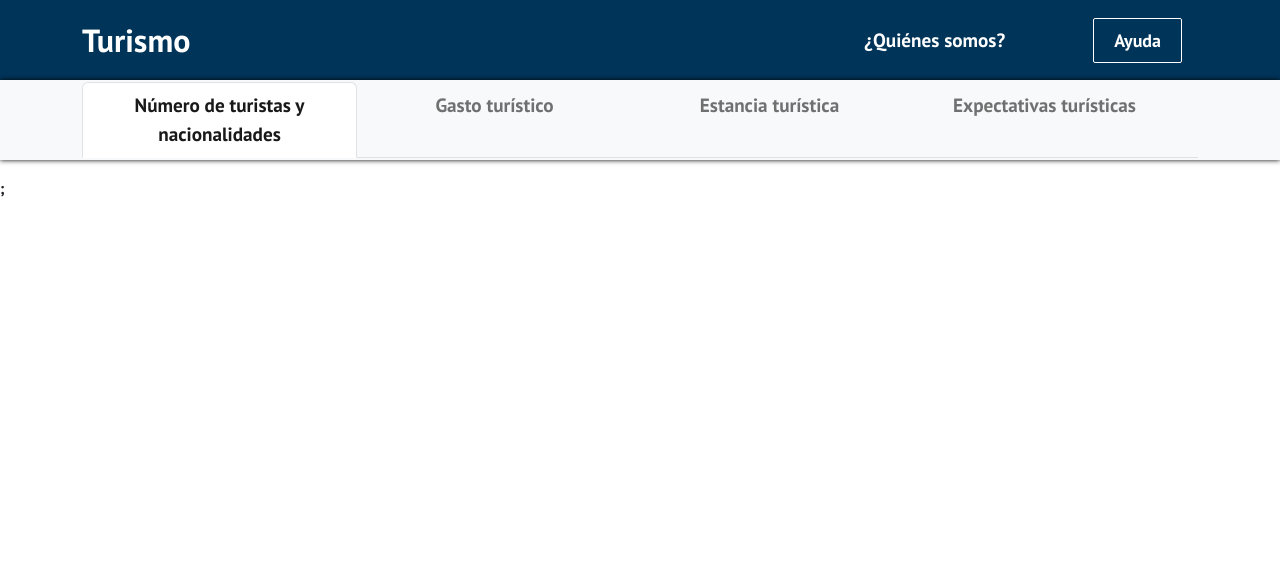
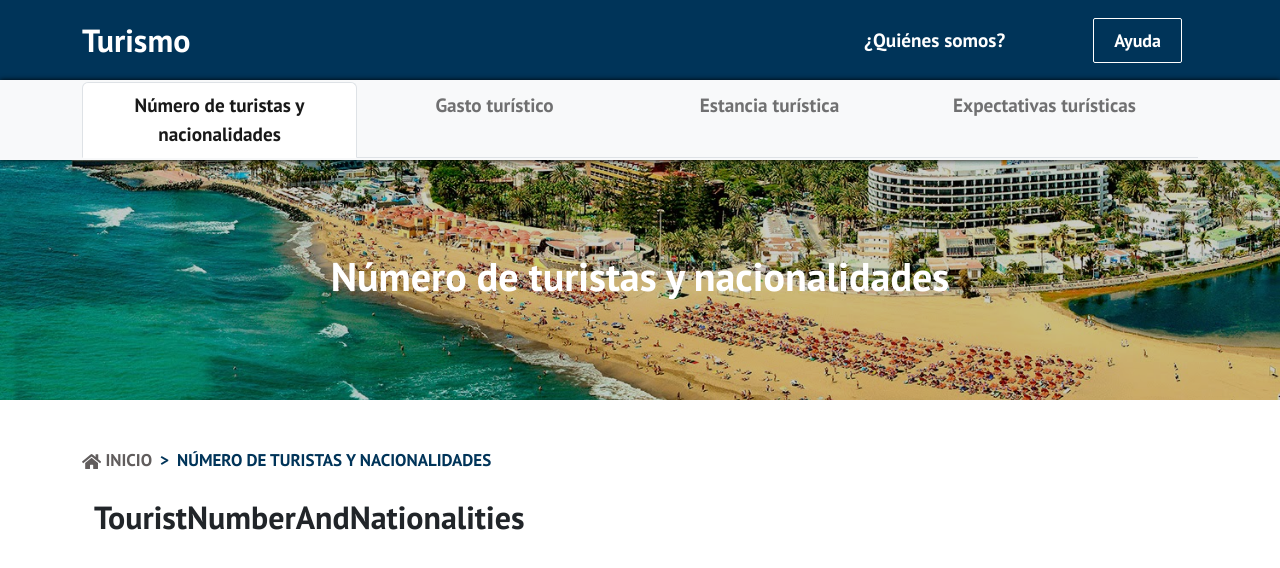
Before and after one commit to alu0101217741/TFG-DATUR-Frontend-Web, a React (Create React App) app: page /numero-de-turistas-y-nacionalidades in a window 1280 px wide. Shown: the top 568 px of the page. Built offline with nearby package versions, Linux system fonts and the light colour scheme.

Commit message:
feat: add breadcrum in tourist and nationalities page

```diff
--- a/package.json
+++ b/package.json
@@ -10,6 +10,7 @@
     "react": "^18.2.0",
     "react-bootstrap": "^2.4.0",
     "react-dom": "^18.2.0",
+    "react-icons": "^4.4.0",
     "react-router-dom": "^6.3.0",
     "react-scripts": "5.0.1",
     "web-vitals": "^2.1.4"
--- /dev/null
+++ b/src/components/Breadcrumb.css
@@ -0,0 +1,19 @@
+.breadcrumb-item + .breadcrumb-item::before {
+  color: var(--bs-breadcrumb-divider-color);
+  content: var(--bs-breadcrumb-divider, ">");
+}
+
+.breadcrumb {
+  --bs-breadcrumb-divider-color: rgb(0, 52, 89);
+  --bs-breadcrumb-item-active-color: rgb(0, 52, 89);
+  font-size: 17px;
+}
+
+.breadcrumb-item a {
+  color: rgb(97, 93, 93);
+  text-decoration: none;
+}
+
+.home-icon {
+  font-size: 1.2rem;
+}
--- /dev/null
+++ b/src/components/Breadcrumb.jsx
@@ -0,0 +1,24 @@
+import React from "react";
+import { Container } from "react-bootstrap";
+import Breadcrumb from "react-bootstrap/Breadcrumb";
+import { FaHome } from "react-icons/fa";
+import "./Breadcrumb.css";
+
+function BreadCrumb() {
+  return (
+    <div>
+      <Container className="mt-5">
+        <Breadcrumb>
+          <Breadcrumb.Item href="/">
+            <FaHome className="home-icon" /> INICIO
+          </Breadcrumb.Item>
+          <Breadcrumb.Item href="/numero-de-turistas-y-nacionalidades" active>
+            NÚMERO DE TURISTAS Y NACIONALIDADES
+          </Breadcrumb.Item>
+        </Breadcrumb>
+      </Container>
+    </div>
+  );
+}
+
+export default BreadCrumb;
--- a/src/components/SectionNavbar.jsx
+++ b/src/components/SectionNavbar.jsx
@@ -6,7 +6,7 @@ import Navbar from "react-bootstrap/Navbar";
 function SectionNavbar() {
   return (
     <div className="d-none d-lg-block">
-      <Navbar key="lg" bg="light" expand="lg" className="mb-3">
+      <Navbar key="lg" bg="light" expand="lg">
         <Container fluid>
           <Container>
             <Nav
--- /dev/null
+++ b/src/components/TouristNumberAndNationalitiesContent.jsx
@@ -0,0 +1,16 @@
+import React from "react";
+import { Container } from "react-bootstrap";
+
+function TouristNumberAndNationalities() {
+  return (
+    <div>
+      <Container className="mt-4">
+        <Container>
+          <h2>TouristNumberAndNationalities</h2>
+        </Container>
+      </Container>
+    </div>
+  );
+}
+
+export default TouristNumberAndNationalities;
--- /dev/null
+++ b/src/components/TouristNumberAndNationalitiesTitle.css
@@ -0,0 +1,13 @@
+.tourist-number-nationalities-container {
+  background: url("../../public/images/tourism.jpg") center center/cover
+    no-repeat;
+  color: #fff;
+  height: 30vh;
+  width: 100%;
+  display: flex;
+  flex-direction: column;
+  justify-content: center;
+  align-items: center;
+  box-shadow: inset 0 0 0 1000px rgba(0, 0, 0, 0.2);
+  object-fit: contain;
+}
--- /dev/null
+++ b/src/components/TouristNumberAndNationalitiesTitle.jsx
@@ -0,0 +1,12 @@
+import React from "react";
+import ".//TouristNumberAndNationalitiesTitle.css";
+
+function TouristNumberAndNationalitiesTitle() {
+  return (
+    <div className="tourist-number-nationalities-container">
+      <h1>Número de turistas y nacionalidades</h1>
+    </div>
+  );
+}
+
+export default TouristNumberAndNationalitiesTitle;
--- a/src/components/pages/TouristNumberAndNationalities.jsx
+++ b/src/components/pages/TouristNumberAndNationalities.jsx
@@ -1,12 +1,18 @@
 import React from "react";
+import Breadcrumb from "../Breadcrumb";
+import SectionMainNavbar from "../SectionMainNavbar";
 import SectionNavbar from "../SectionNavbar";
-import SectionMainNavbar from "../SectionMainNavbar";
+import TouristNumberAndNationalitiesContent from "../TouristNumberAndNationalitiesContent";
+import TouristNumberAndNationalitiesTitle from "../TouristNumberAndNationalitiesTitle";
 
 export default function TouristNumberAndNationalities() {
   return (
     <div>
       <SectionMainNavbar />
-      <SectionNavbar />;
+      <SectionNavbar />
+      <TouristNumberAndNationalitiesTitle />
+      <Breadcrumb />
+      <TouristNumberAndNationalitiesContent />
     </div>
   );
 }
```
Also changed, not shown: 1 other file (tests, documents, lock files or other folders).
